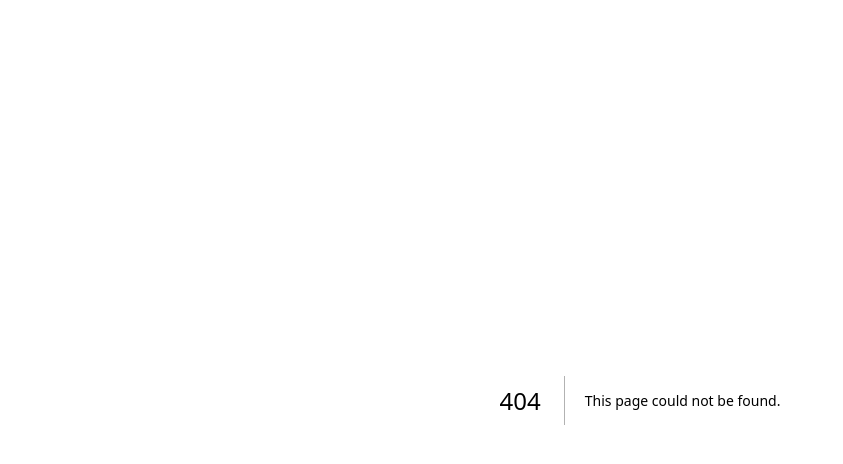
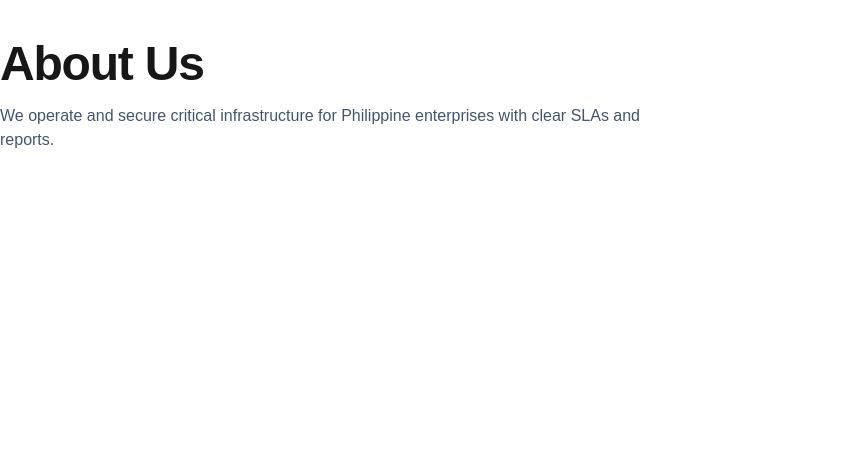
Before and after one commit to seanvillas05-art/D1TestWebsite, a Next.js app: page /about in a window 1280 px wide. Before the commit this address had no page. Shown: the top 464 px of the page, without its empty margins (0-843 px from the left). Built offline with nearby package versions, Linux system fonts and the light colour scheme.

Commit message:
Create page.tsx

```diff
--- /dev/null
+++ b/app/about/page.tsx
@@ -0,0 +1,12 @@
+export const metadata = { title: "About — DataOne Asia PH" };
+
+export default function About() {
+  return (
+    <div className="py-10">
+      <h1 className="text-3xl md:text-5xl font-semibold tracking-tight">About Us</h1>
+      <p className="mt-4 text-slate-600 max-w-2xl">
+        We operate and secure critical infrastructure for Philippine enterprises with clear SLAs and reports.
+      </p>
+    </div>
+  );
+}
```
